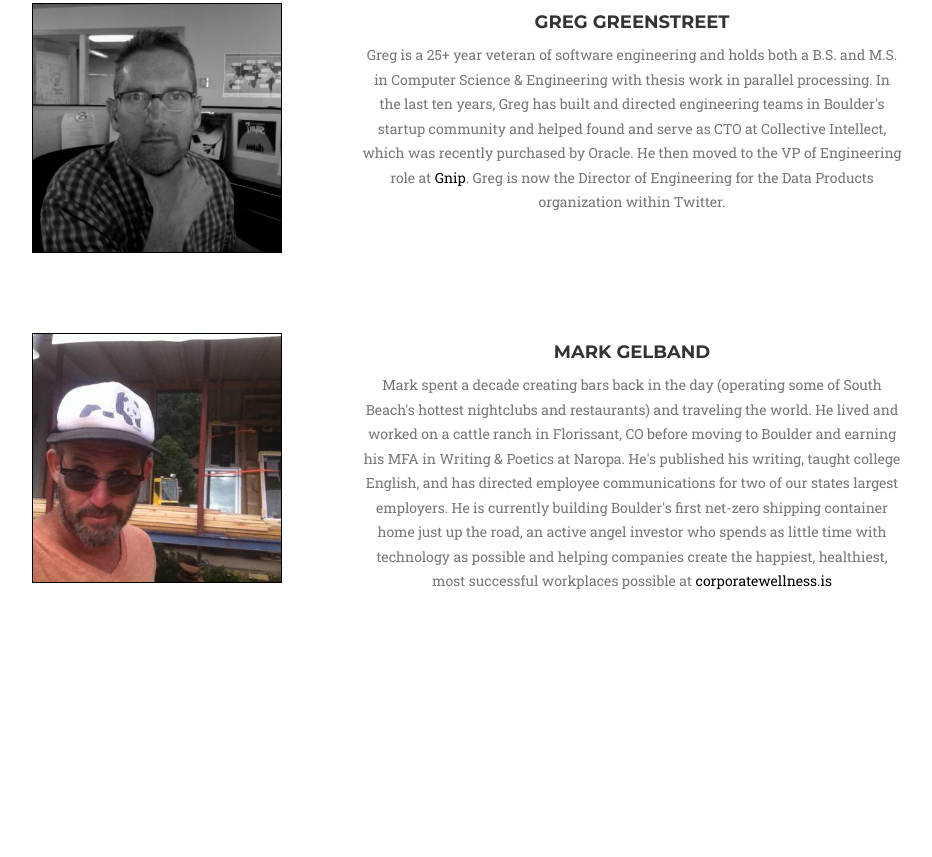
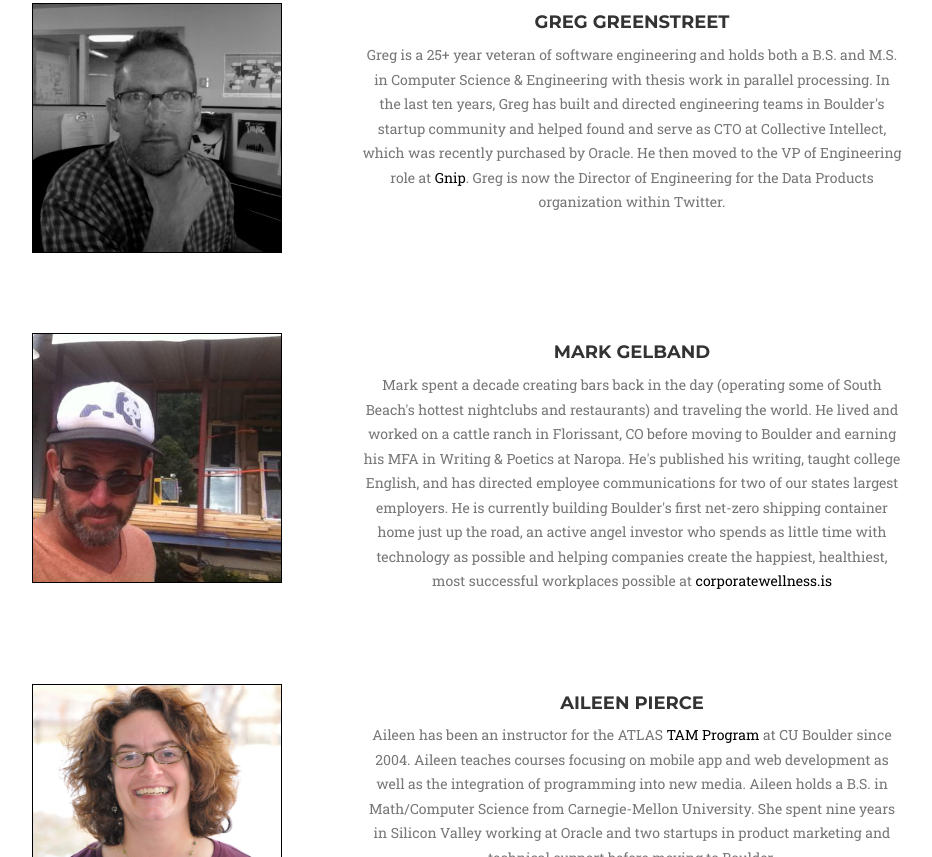
Before and after one commit to Zandrr/HackCU, a website: page index.html in a window 1280 px wide. Shown: the part 5365-6222 px from the top of the page, without its empty margins (308-1240 px from the left). Drawn offline with nearby package versions, Linux system fonts and the light colour scheme; a web font is replaced by a local one.

Commit message:
Fixes #66. Added judge Aileen, Rush, and Pivotal

```diff
--- a/index.html
+++ b/index.html
@@ -267,6 +267,11 @@
                         <img src="img/logos/pivotal.png" class="img-responsive img-centered" alt="" style="padding-top:50px">
                     </a>
                 </div>
+                <div class="col-md-3 col-sm-6 portfolio-item">
+                    <a target="_blank" href="http://www.rushbowls.com/">
+                        <img src="img/logos/rushbowls.png" class="img-responsive img-centered" alt="" style="padding-top:50px">
+                    </a>
+                </div>
             </div>
 
         </div>
@@ -360,6 +365,17 @@
                         </div>
                     </div>
 
+                    <div class="container" style="margin-bottom: 80px">
+                      <div class="col-md-2"></div>
+                        <div class="col-md-4">
+                          <img style="width:250px;border: 1px solid black" src="img/judges/aileen.jpg" >
+                        </div>
+
+                        <div class="col-md-6">
+                          <h4>Aileen Pierce</h4>
+                          <p class="text-muted">Aileen has been an instructor for the ATLAS <a style="color:black" href="http://tam.colorado.edu/" target="_blank">TAM Program</a> at CU Boulder since 2004. Aileen teaches courses focusing on mobile app and web development as well as the integration of programming into new media. Aileen holds a B.S. in Math/Computer Science from Carnegie-Mellon University. She spent nine years in Silicon Valley working at Oracle and two startups in product marketing and technical support before moving to Boulder.
+                        </div>
+                    </div>
 <!--             <div class="row">
                 <div class="col-sm-6">
                     <div class="team-member">
```
Also changed, not shown: img/judges/aileen.jpg (added), img/logos/rushbowls.png (added), img/logos/softlayer.png (added).
